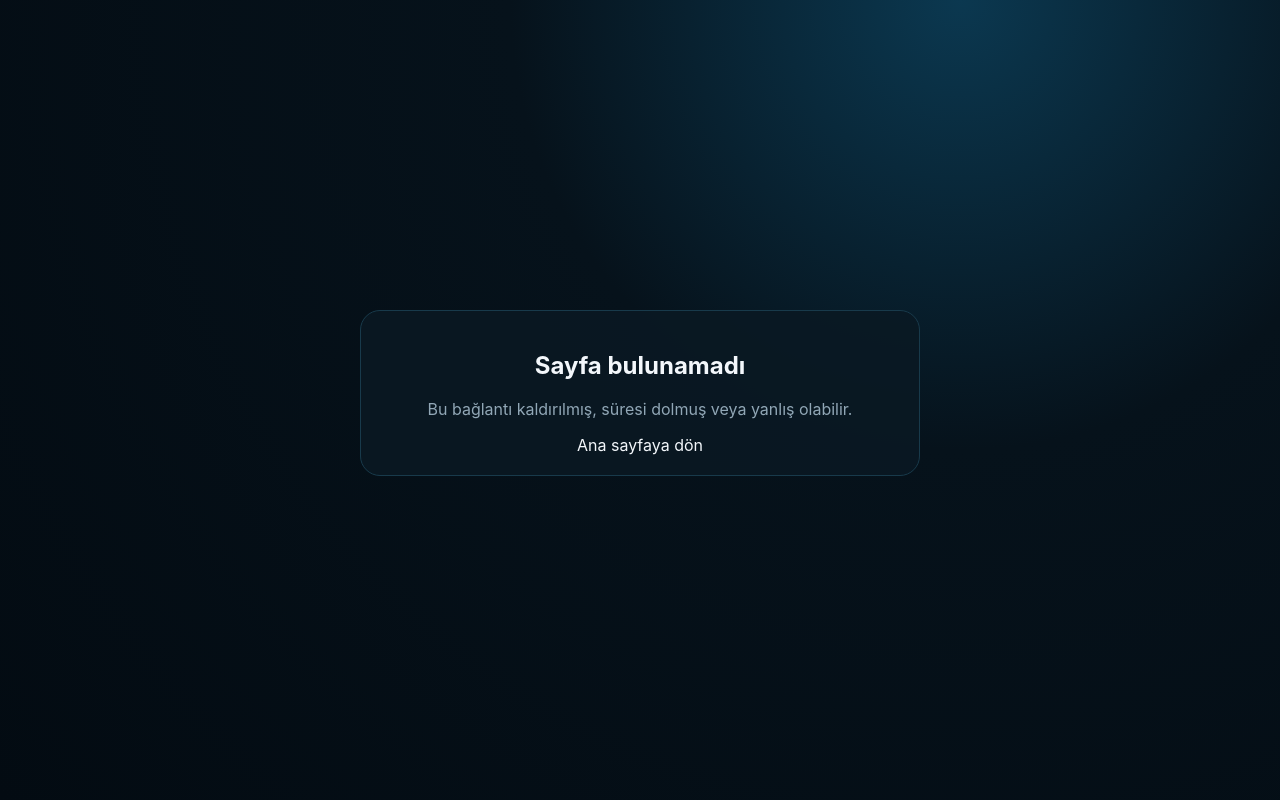
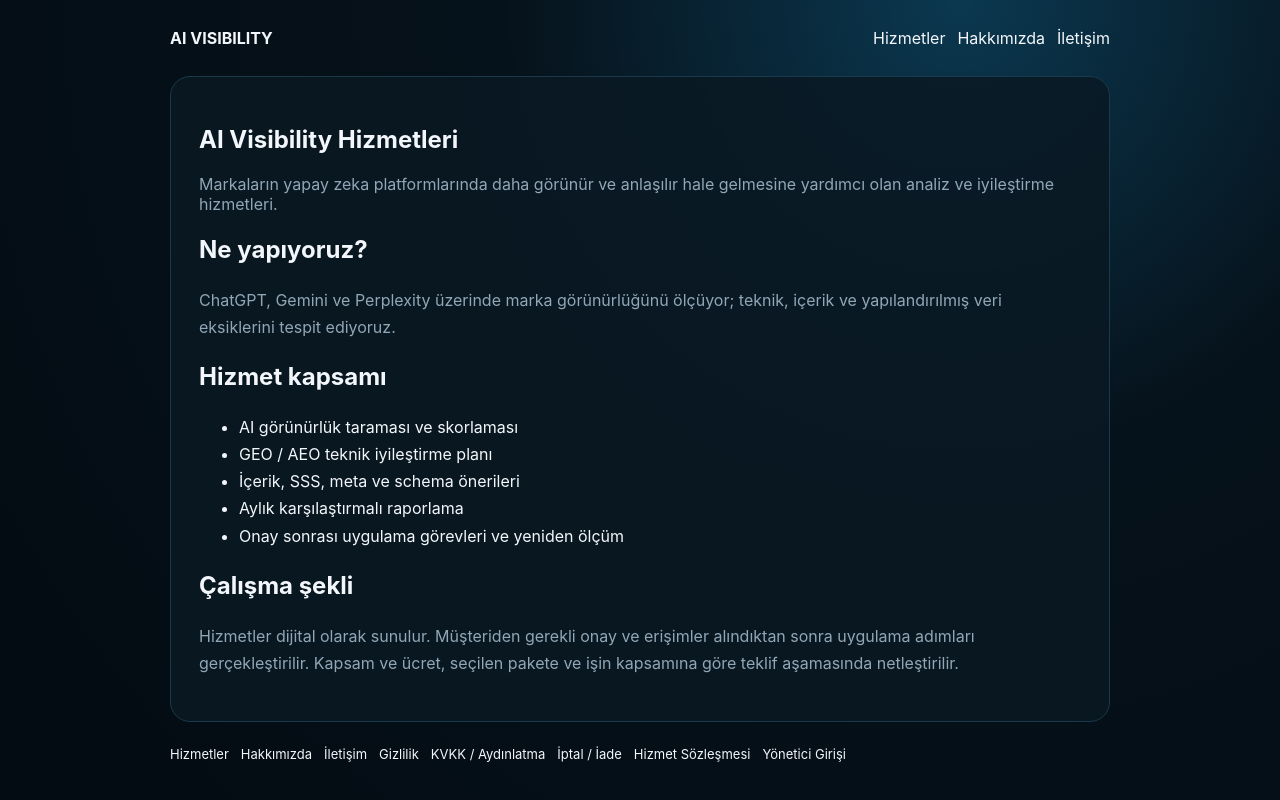
Before and after one commit to mehmetozan-5858/ai-visibility, a Next.js app: page /hizmetler in a window 1280 px wide. Before the commit this address had no page. Shown: the top 800 px of the page. Built offline with nearby package versions, Linux system fonts and the light colour scheme.

Commit message:
Add public hizmetler page

```diff
--- /dev/null
+++ b/app/hizmetler/page.js
@@ -0,0 +1,10 @@
+import PublicPage from "../../components/PublicPage";
+export const metadata={title:"AI Visibility | Hizmetler",description:"ChatGPT, Gemini ve Perplexity görünürlük analizi ve GEO/AEO hizmetleri"};
+export default function Page(){return <PublicPage title="AI Visibility Hizmetleri" subtitle="Markaların yapay zeka platformlarında daha görünür ve anlaşılır hale gelmesine yardımcı olan analiz ve iyileştirme hizmetleri.">
+  <h2>Ne yapıyoruz?</h2>
+  <p>ChatGPT, Gemini ve Perplexity üzerinde marka görünürlüğünü ölçüyor; teknik, içerik ve yapılandırılmış veri eksiklerini tespit ediyoruz.</p>
+  <h2>Hizmet kapsamı</h2>
+  <ul><li>AI görünürlük taraması ve skorlaması</li><li>GEO / AEO teknik iyileştirme planı</li><li>İçerik, SSS, meta ve schema önerileri</li><li>Aylık karşılaştırmalı raporlama</li><li>Onay sonrası uygulama görevleri ve yeniden ölçüm</li></ul>
+  <h2>Çalışma şekli</h2>
+  <p>Hizmetler dijital olarak sunulur. Müşteriden gerekli onay ve erişimler alındıktan sonra uygulama adımları gerçekleştirilir. Kapsam ve ücret, seçilen pakete ve işin kapsamına göre teklif aşamasında netleştirilir.</p>
+</PublicPage>}
```
